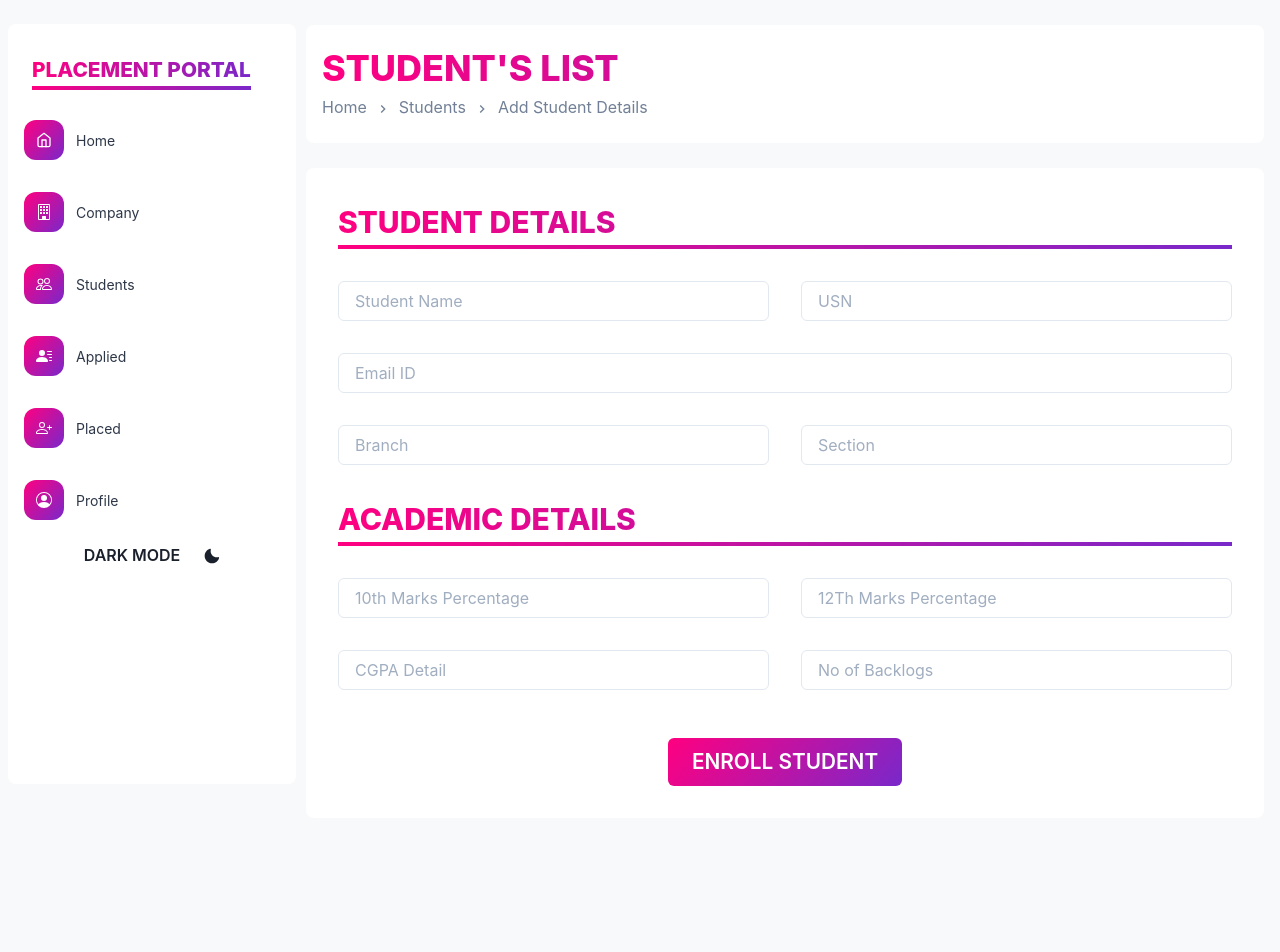
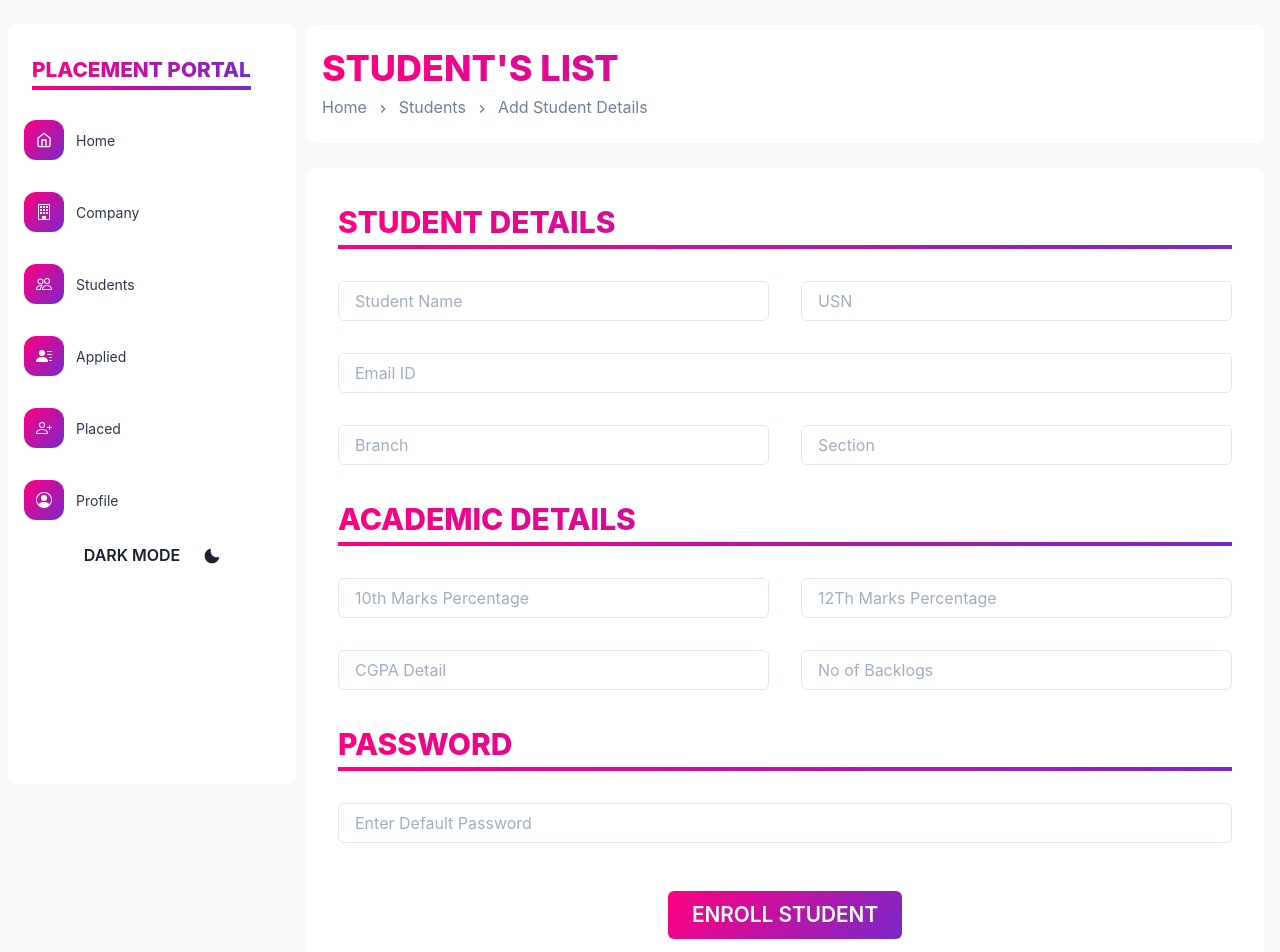
Before and after one commit to VarunSAthreya/placement-management, a Next.js app in the folder apps/web/: page /studentForm in a window 1280 px wide. Shown: the top 952 px of the page. Before the commit the page ends 856 px from the top, so only its background shows below. Built offline with nearby package versions, Linux system fonts and the light colour scheme; no server answers.

Commit message:
Added Password Field

```diff
--- a/apps/web/pages/studentForm.tsx
+++ b/apps/web/pages/studentForm.tsx
@@ -284,6 +284,36 @@ const StudentForm = () => {
                                         </FormErrorMessage>
                                     </FormControl>
                                 </GridItem>
+                            </Grid>
+                            <Grid templateColumns="repeat(2, 1fr)">
+                                <GridItem p={4} colSpan={2}>
+                                    <Text
+                                        bgGradient="linear(to-l, #7928CA, #FF0080)"
+                                        bgClip="text"
+                                        fontSize="3xl"
+                                        fontWeight="extrabold"
+                                        textTransform={'uppercase'}
+                                    >
+                                        Password
+                                    </Text>
+                                    <Separator />
+                                </GridItem>
+                                <GridItem p={4} colSpan={2}>
+                                    <FormControl isInvalid={errors.Password}>
+                                        <Input
+                                            type="password"
+                                            placeholder="Enter Default Password"
+                                            {...register('Password', {
+                                                required:
+                                                    'Please Enter A Default Password',
+                                            })}
+                                        />
+                                        <FormErrorMessage>
+                                            {errors.Password &&
+                                                errors.Password.message}
+                                        </FormErrorMessage>
+                                    </FormControl>
+                                </GridItem>
                                 <GridItem p={4} colSpan={2} mt={4}>
                                     <Flex justify={'center'}>
                                         <Button
```
